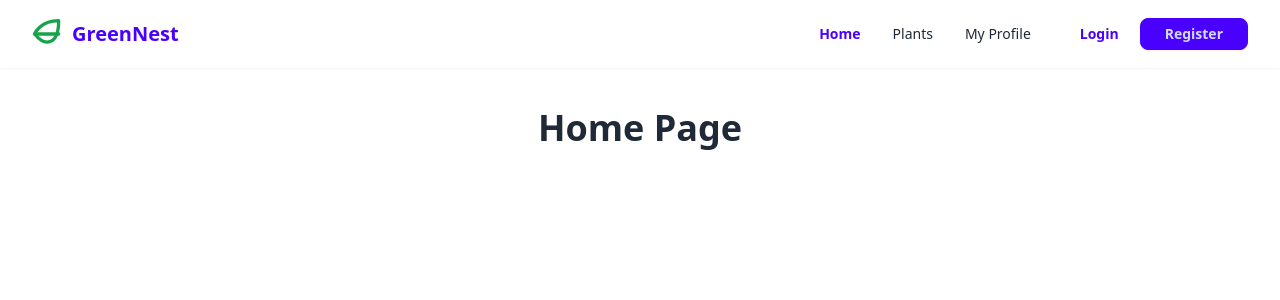
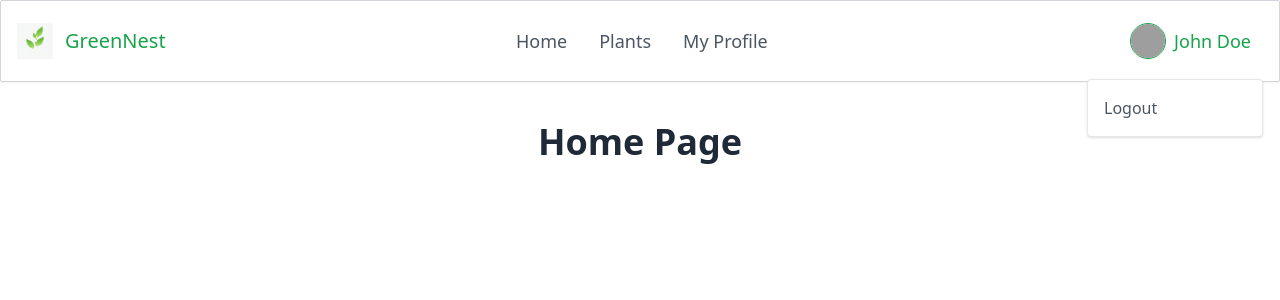
Before and after one commit to Eshrat48/green-nest, a React (Vite) app: page / in a window 1280 px wide. Shown: the top 300 px of the page. Built offline with nearby package versions, Linux system fonts and the light colour scheme; grey boxes are pictures that could not be loaded.

Commit message:
Navbar Added

```diff
--- a/package.json
+++ b/package.json
@@ -11,9 +11,11 @@
   },
   "dependencies": {
     "daisyui": "^4.12.10",
+    "lucide-react": "^0.546.0",
     "react": "^18.2.0",
     "react-dom": "^18.2.0",
-    "react-router-dom": "^6.8.0"
+    "react-router-dom": "^6.8.0",
+    "sonner": "^2.0.7"
   },
   "devDependencies": {
     "@eslint/js": "^9.36.0",
--- a/src/components/Navbar.jsx
+++ b/src/components/Navbar.jsx
@@ -1,73 +1,103 @@
-// src/components/Navbar.jsx
 import { Link, NavLink } from "react-router-dom";
 import { useState } from "react";
+import leaf from "../assets/leaf.png"; // adjust if needed
 
-const mockUser = null; // Replace with your actual auth logic later
+// Mock user for demonstration (null = logged out, object = logged in)
+const mockUser = {
+  displayName: "John Doe",
+  photoURL: "https://i.ibb.co/d6s6wXC/avatar-placeholder.png"
+};
+// const mockUser = null; // Uncomment for "logged out" view
 
 export default function Navbar() {
   const [user, setUser] = useState(mockUser);
-  function handleLogout() { setUser(null); }
+
+  function handleLogout() {
+    setUser(null); // Replace with your actual logout logic
+  }
 
   return (
-    <nav className="navbar bg-base-100 shadow-sm px-4 md:px-8">
-      <div className="flex-1">
-        <Link to="/" className="flex items-center gap-2 text-primary text-xl font-bold">
-          <svg width="32" height="32" viewBox="0 0 24 24" fill="none" stroke="#16a34a" strokeWidth="2.5" strokeLinecap="round" strokeLinejoin="round">
-            <path d="M2 12S6 2 20 2c0 18-10 20-18 10"/>
-            <line x1="2" y1="12" x2="20" y2="12"/>
-          </svg>
-          GreenNest
+    <nav className="w-full shadow-sm border border-gray-300 rounded-sm bg-white px-4">
+      <div className="max-w-7xl mx-auto flex items-center justify-between h-20">
+        {/* Logo */}
+        <Link to="/" className="flex items-center gap-3">
+          <img
+            src={leaf}
+            alt="GreenNest logo"
+            className="w-9 h-9"
+          />
+          <span className="text-[#16a34a] text-xl font-normal">GreenNest</span>
         </Link>
-      </div>
-      <div className="flex-none gap-4">
-        <ul className="menu menu-horizontal px-1 hidden md:flex">
-          <li>
-            <NavLink to="/" className={({isActive})=>isActive?"text-primary font-semibold":undefined}>Home</NavLink>
-          </li>
-          <li>
-            <NavLink to="/plants" className={({isActive})=>isActive?"text-primary font-semibold":undefined}>Plants</NavLink>
-          </li>
-          <li>
-            <NavLink to="/profile" className={({isActive})=>isActive?"text-primary font-semibold":undefined}>My Profile</NavLink>
-          </li>
-        </ul>
-        {/* Mobile menu icon */}
-        <div className="dropdown md:hidden">
-          <button tabIndex={0} className="btn btn-ghost btn-square">
-            <svg width="24" height="24" fill="none" stroke="currentColor" strokeWidth={2.4} strokeLinecap="round" strokeLinejoin="round">
-              <line x1="4" y1="6" x2="20" y2="6" />
-              <line x1="4" y1="12" x2="20" y2="12" />
-              <line x1="4" y1="18" x2="20" y2="18" />
-            </svg>
-          </button>
-          <ul tabIndex={0} className="menu menu-sm dropdown-content mt-3 z-10 p-2 shadow bg-base-100 rounded-box w-48">
-            <li>
-              <NavLink to="/" className={({isActive})=>isActive?"text-primary font-semibold":undefined}>Home</NavLink>
-            </li>
-            <li>
-              <NavLink to="/plants" className={({isActive})=>isActive?"text-primary font-semibold":undefined}>Plants</NavLink>
-            </li>
-            <li>
-              <NavLink to="/profile" className={({isActive})=>isActive?"text-primary font-semibold":undefined}>My Profile</NavLink>
-            </li>
-          </ul>
+
+        {/* Navigation Links */}
+        <div className="flex-1 flex justify-center items-center space-x-8">
+          <NavLink
+            to="/"
+            className={({ isActive }) =>
+              `text-gray-600 text-lg font-normal hover:text-[#16a34a] transition ${
+                isActive ? "text-[#16a34a] font-normal" : ""
+              }`
+            }
+          >
+            Home
+          </NavLink>
+          <NavLink
+            to="/plants"
+            className={({ isActive }) =>
+              `text-gray-600 text-lg font-normal hover:text-[#16a34a] transition ${
+                isActive ? "text-[#16a34a] font-normal" : ""
+              }`
+            }
+          >
+            Plants
+          </NavLink>
+          <NavLink
+            to="/profile"
+            className={({ isActive }) =>
+              `text-gray-600 text-lg font-normal hover:text-[#16a34a] transition ${
+                isActive ? "text-[#16a34a] font-normal" : ""
+              }`
+            }
+          >
+            My Profile
+          </NavLink>
         </div>
+
+        {/* Auth Section */}
         {!user ? (
-          <div className="flex gap-2">
-            <Link to="/login" className="btn btn-ghost btn-sm text-primary normal-case">Login</Link>
-            <Link to="/register" className="btn btn-primary btn-sm normal-case px-6">Register</Link>
+          <div className="flex items-center gap-3">
+            <Link
+              to="/login"
+              className="text-[#16a34a] text-lg rounded-lg px-3 py-2 hover:bg-[#e5f7ea] transition"
+            >
+              Login
+            </Link>
+            <Link
+              to="/register"
+              className="bg-[#16a34a] text-white text-lg px-5 py-2 rounded-lg font-normal hover:bg-[#149632] transition"
+            >
+              Register
+            </Link>
           </div>
         ) : (
-          <div className="dropdown dropdown-end">
-            <label tabIndex={0} className="btn btn-ghost btn-circle avatar">
-              <div className="w-10 rounded-full ring ring-primary ring-offset-base-100 ring-offset-2">
-                <img src={user.photoURL || "https://i.ibb.co/d6s6wXC/avatar-placeholder.png"} alt="User avatar" />
-              </div>
-            </label>
-            <ul tabIndex={0} className="mt-3 z-10 p-2 shadow menu menu-sm dropdown-content bg-base-100 rounded-box w-52">
-              <li className="mb-2 font-semibold text-primary">{user.displayName || "Profile"}</li>
-              <li><button onClick={handleLogout} className="text-error">Logout</button></li>
-            </ul>
+          <div className="relative flex items-center gap-2">
+            <button className="flex items-center gap-2 px-3 py-2 rounded-lg hover:bg-[#e5f7ea] transition">
+              <img
+                src={user.photoURL}
+                alt="User avatar"
+                className="w-9 h-9 rounded-full border border-[#16a34a]"
+              />
+              <span className="text-[#16a34a] text-lg">{user.displayName}</span>
+            </button>
+            {/* Dropdown (show always for this example; add menu logic for real auth) */}
+            <div className="absolute right-0 top-16 z-20 bg-white rounded shadow border border-gray-200 w-44 py-2">
+              <button
+                className="block w-full text-left px-4 py-2 text-gray-600 hover:bg-gray-100"
+                onClick={handleLogout}
+              >
+                Logout
+              </button>
+            </div>
           </div>
         )}
       </div>
```
Also changed, not shown: src/assets/leaf.png (added), 1 other file (tests, documents, lock files or other folders).
